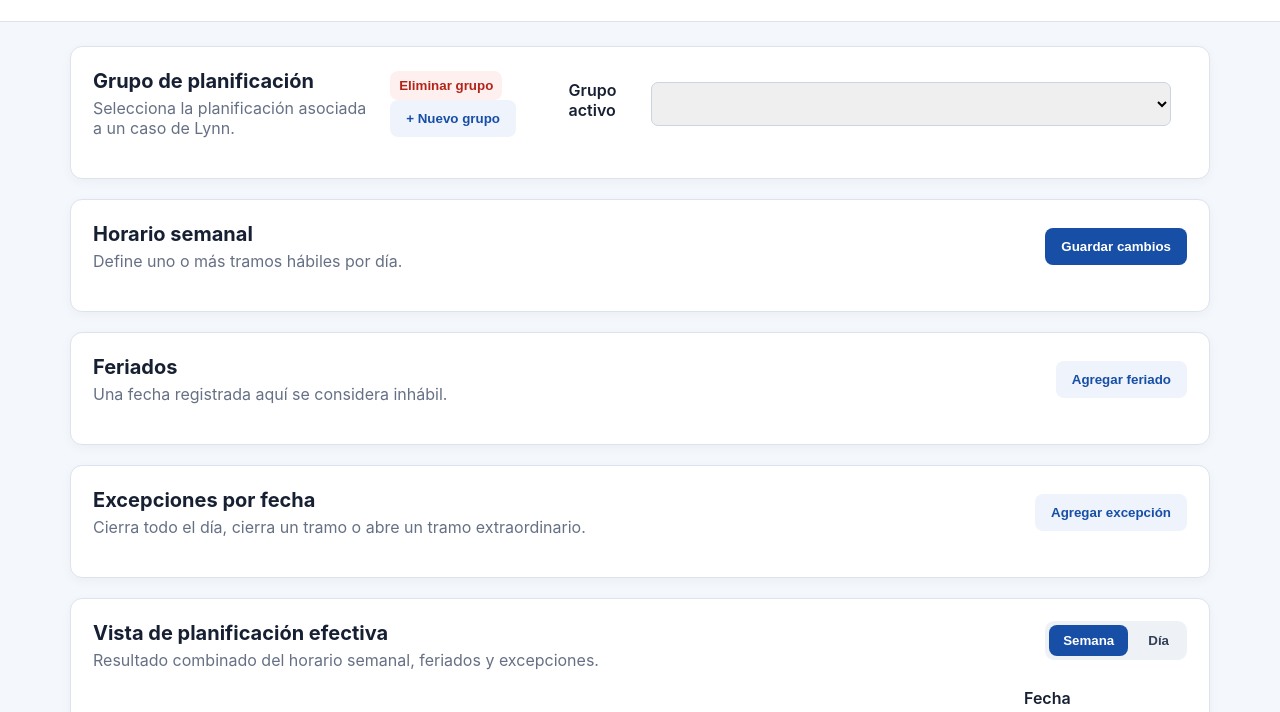
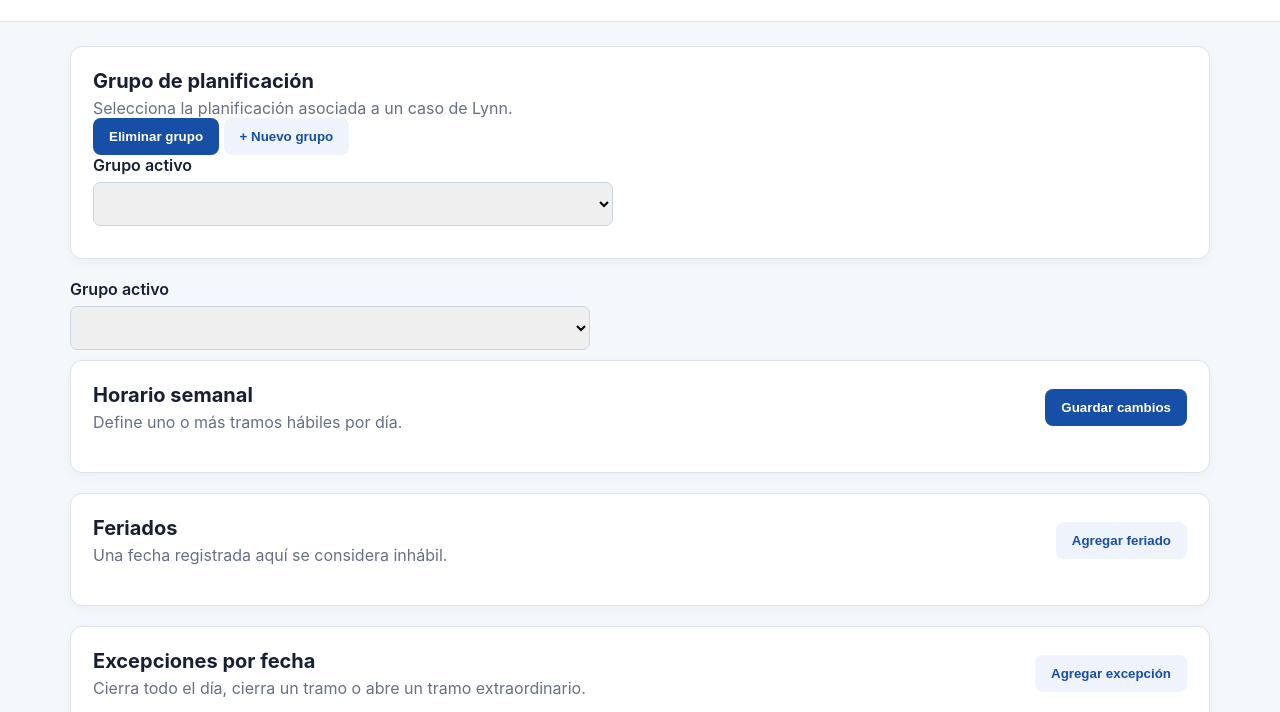
Before and after one commit to Nickoo-0/app-planificacion-v2, a website: page horario-chile-vercel/public/index.html in a window 1280 px wide. Shown: the part 86-798 px from the top of the page. Drawn offline with Linux system fonts and the light colour scheme; no server answers.

Commit message:
Refactor group card section in index.html

```diff
--- a/horario-chile-vercel/public/index.html
+++ b/horario-chile-vercel/public/index.html
@@ -22,15 +22,16 @@
 
 <main>
 
-  <section class="card">
-    <div class="section-title">
+<section class="card group-card">
+
+  <div class="group-header">
     <div>
       <h2>Grupo de planificación</h2>
       <p>Selecciona la planificación asociada a un caso de Lynn.</p>
     </div>
 
-      <div>
-  <button id="deleteGroup" class="remove" type="button">
+    <div class="group-actions">
+      <button id="deleteGroup" class="delete-group" type="button">
         Eliminar grupo
       </button>
 
@@ -38,6 +39,17 @@
         + Nuevo grupo
       </button>
     </div>
+  </div>
+
+  <div class="group-selector-container">
+    <label for="groupSelector">Grupo activo</label>
+
+    <select id="groupSelector"></select>
+
+    <p id="groupInfo" class="group-info"></p>
+  </div>
+
+</section>
 
     <label for="groupSelector">Grupo activo</label>
 
```
Lines whose indentation alone changed are shown as unchanged.
